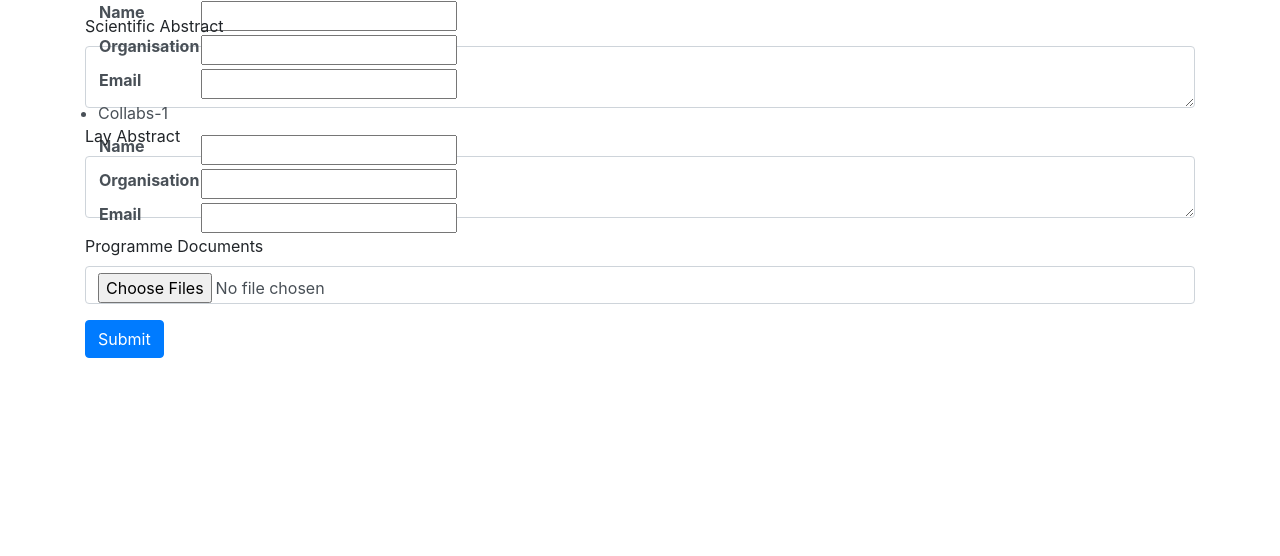
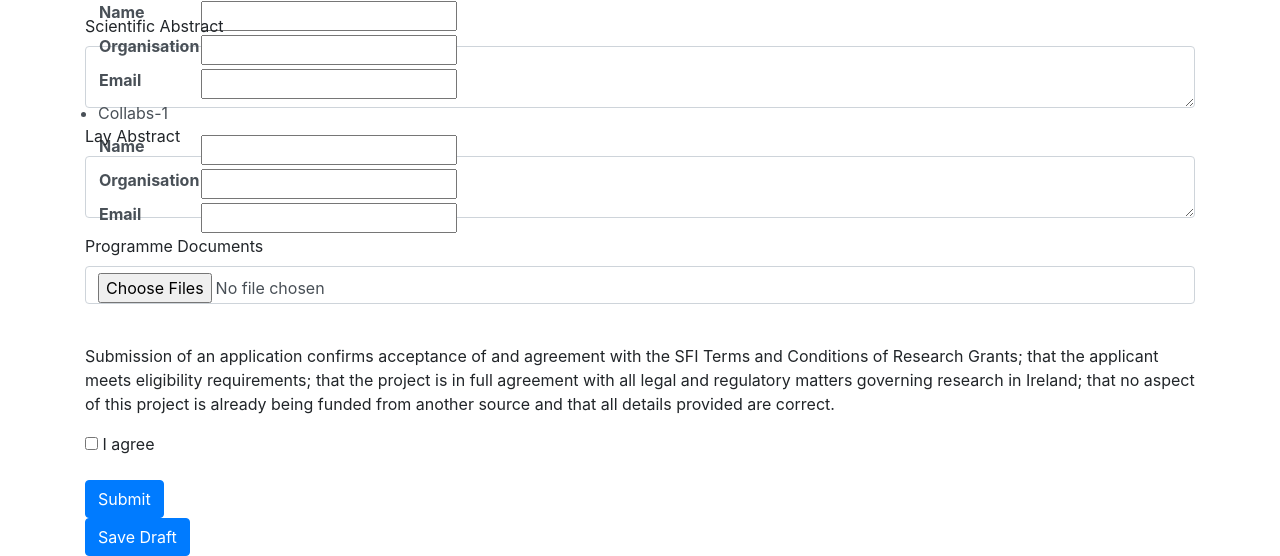
Before and after one commit to stolucc/cschia, a Flask app: page /apply in a window 1280 px wide. Shown: the part 1029-1585 px from the top of the page. Before the commit the page ends 1387 px from the top, so only its background shows below. Run offline with Flask 2, Linux system fonts and the light colour scheme; some libraries are stand-ins or nearby versions.

Commit message:
Added checkbox for declaration

```diff
--- a/app/forms.py
+++ b/app/forms.py
@@ -315,12 +315,14 @@ class GrantApplicationForm(FlaskForm):
             ("PAN","Priority Area N - Innovation in Services and Business Processes"),\
             ("Software","Software"),("Other","Other")])
     legal_align = TextAreaField("Plese describe how your proposal is aligned with SFI's legal remit (max 250 words)", validators = [Length(min=0,max=250)])
-    ethical_q1 = SelectField("Does the research involve the use of animals?", choices=[("No","No"),("Yes","Yes")])
-    ethical_q2 = SelectField("Does the research involve human participants, human biological material, or identifiable data?", choices=[(0,"No"),(1,"Yes")])
+    ethical_q1 = SelectField("Does the research involve the use of animals?", choices=[(False,"No"),(True,"Yes")])
+    ethical_q2 = SelectField("Does the research involve human participants, human biological material, or identifiable data?", choices=[(False,"No"),(True,"Yes")])
     country = StringField("Country of applicant")
     coapps = TextAreaField("Coapplicants", validators=[Length(min=0,max=200)])
     collabs = FieldList(FormField(CollaboratorForm), min_entries=2)
     sci_abstract = TextAreaField("Scientific Abstract", validators=[Length(min=0,max=200)])
     lay_abstract = TextAreaField("Lay Abstract", validators=[Length(min=0,max=200)])
     doc_uplaod = MultipleFileField("Programme Documents")
+    declare = BooleanField()
     submit = SubmitField("Submit")
+    draft = SubmitField("Save Draft")
--- a/app/models.py
+++ b/app/models.py
@@ -225,14 +225,15 @@ class GrantApplications(db.Model):
     title = db.Column(db.Text)
     duration = db.Column(db.Text)
     nrp = db.Column(db.Text)
-    ethical_q1 = db.Column(db.Text)
-    ethical_q2 = db.Column(db.Text)
+    ethical_q1 = db.Column(db.Boolean)
+    ethical_q2 = db.Column(db.Boolean)
     country = db.Column(db.Text)
     coapps = db.Column(db.Text)
     collabs = db.Column(db.Text)
     legal_align = db.Column(db.Text)
     sci_abstract = db.Column(db.Text)
     lay_abstract = db.Column(db.Text)
+    is_draft = db.Column(db.Boolean)
 
     attachment = db.relationship("GrantApplicationAttachment")
 
--- a/app/routes.py
+++ b/app/routes.py
@@ -116,12 +116,11 @@ def apply():
     if form.validate_on_submit():
         application = GrantApplications(user_id=current_user.id, title=form.title.data, duration=form.duration.data, \
         nrp=form.nrp.data, legal_align=form.legal_align.data, country=form.country.data, \
-        sci_abstract=form.sci_abstract.data, lay_abstract=form.lay_abstract.data)
+        sci_abstract=form.sci_abstract.data, lay_abstract=form.lay_abstract.data, is_draft=False)
         db.session.add(application)
         db.session.commit()
         # file = request.files['file']
         # filename = secure_filename(file.filename)
-        #
         # attachment = GrantApplicationAttachment(grant_id=application.id, name=filename, path=)
         flash("You have completed the application")
         return redirect(url_for("index"))
--- a/app/templates/application.html
+++ b/app/templates/application.html
@@ -2,7 +2,7 @@
 
 {% block content %}
     <h1>Proposal Application</h1>
-        <form action="" enctype="multipart/form-data" method="post">
+        <form enctype="multipart/form-data" method="post">
             <div class="form-group">
                 {{ form.hidden_tag() }}
                 {{ form.title.label(class="form-text") }}
@@ -88,6 +88,18 @@
                 <span style="color: red;">[{{ error }}]</span>
                 {% endfor %}
             </div>
+            <div>
+                <br>
+                <p>Submission of an application confirms acceptance of
+                 and agreement with the SFI Terms and Conditions of Research Grants;
+                 that the applicant meets eligibility requirements; that the project
+                 is in full agreement with all legal and regulatory matters governing
+                 research in Ireland; that no aspect of this project is already being
+                 funded from another source and that all details provided are correct.
+             </p>
+                 {{ form.declare(value=True) }} I agree
+             </div><br>
             <div>{{ form.submit(class="btn btn-primary") }}</div>
+            <div>{{ form.draft(class="btn btn-primary") }}</div>
         </form>
     {% endblock %}
```
Also changed, not shown: migrations/versions/1218f7b8a054_.py (added, +30 -0 lines), migrations/versions/73d6405ae407_.py (deleted, +0 -36 lines).
